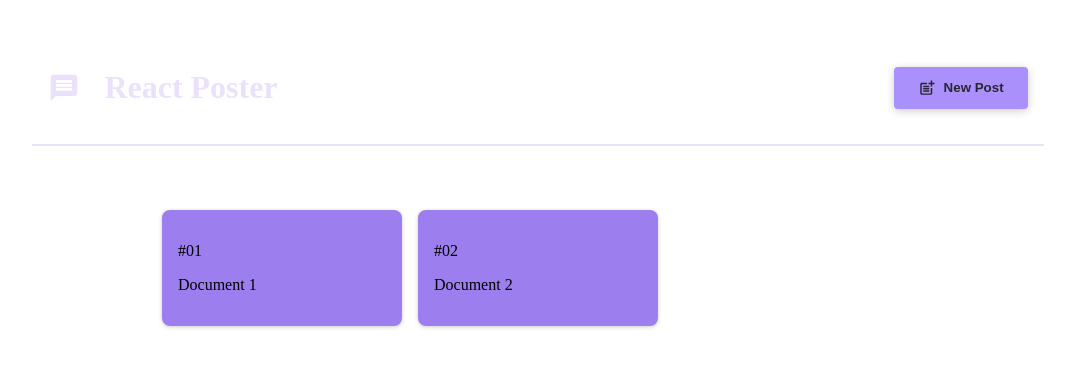
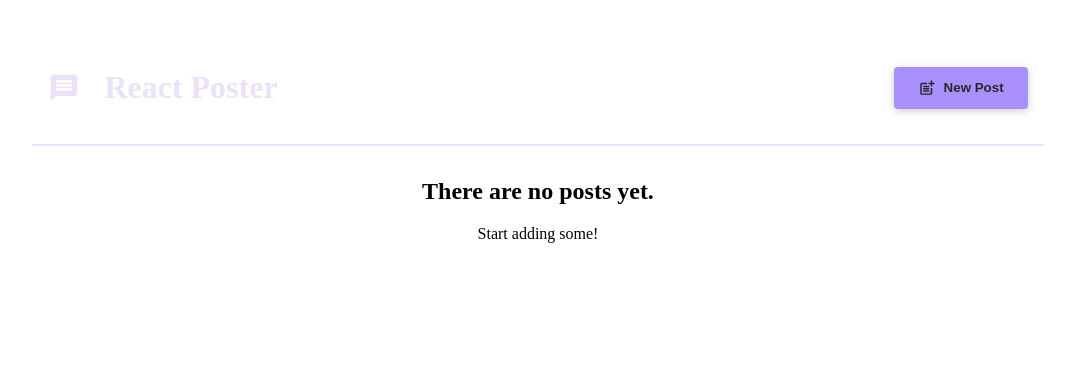
Before and after one commit to revarnami/react-crash-course, a React (Vite) app: page / in a window 1280 px wide. Shown: the top 366 px of the page, without its empty margins (102-1177 px from the left). Built offline with nearby package versions, Linux system fonts and the light colour scheme.

Commit message:
Add function post dynamic

```diff
--- a/src/components/NewPost.jsx
+++ b/src/components/NewPost.jsx
@@ -16,9 +16,10 @@ function NewPost(props) {
   function submitHandler(event) {
     event.preventDefault()
     const postData = {
-      docNo: onDocNoChange,
-      fileName: onFileNameChange
+      docNo: enteredDocNo,
+      fileName: enteredFileName
     }
+    props.onAddPost(postData)
     props.onCancel()
   }
 
--- a/src/components/PostList.jsx
+++ b/src/components/PostList.jsx
@@ -5,20 +5,31 @@ import PostListCss from './PostList.module.css'
 import { useState } from 'react'
 
 function PostList(props) {
+  const [posts, setPosts] = useState([])
+  function addPostHandler(postData) {
+    setPosts((existingPosts) => [postData, ...existingPosts])
+  }
   let modalContent
   if (props.isPosting) {
     modalContent = <Modal onClose={props.onStopPosting}>
-      <NewPost onCancel={props.onStopPosting}/>
+      <NewPost onCancel={props.onStopPosting} onAddPost={addPostHandler} />
     </Modal>
   }
 
   return (
     <>
       {modalContent}
-      <ul className={PostListCss.posts}>
-        <Post docNo='01' fileName='Document 1'></Post>
-        <Post docNo='02' fileName='Document 2'></Post>
-      </ul>
+      {posts.length > 0 && (
+        <ul className={PostListCss.posts}>
+          {posts.map((post) => <Post key={post.docNo} docNo={post.docNo} fileName={post.fileName} />)}
+        </ul>
+      )}
+      {posts.length == 0 && (
+        <div style={{textAlign: 'center', color: 'black'}}>
+          <h2>There are no posts yet.</h2>
+          <p>Start adding some!</p>
+        </div>
+      )}
     </>
   )
 }
```
